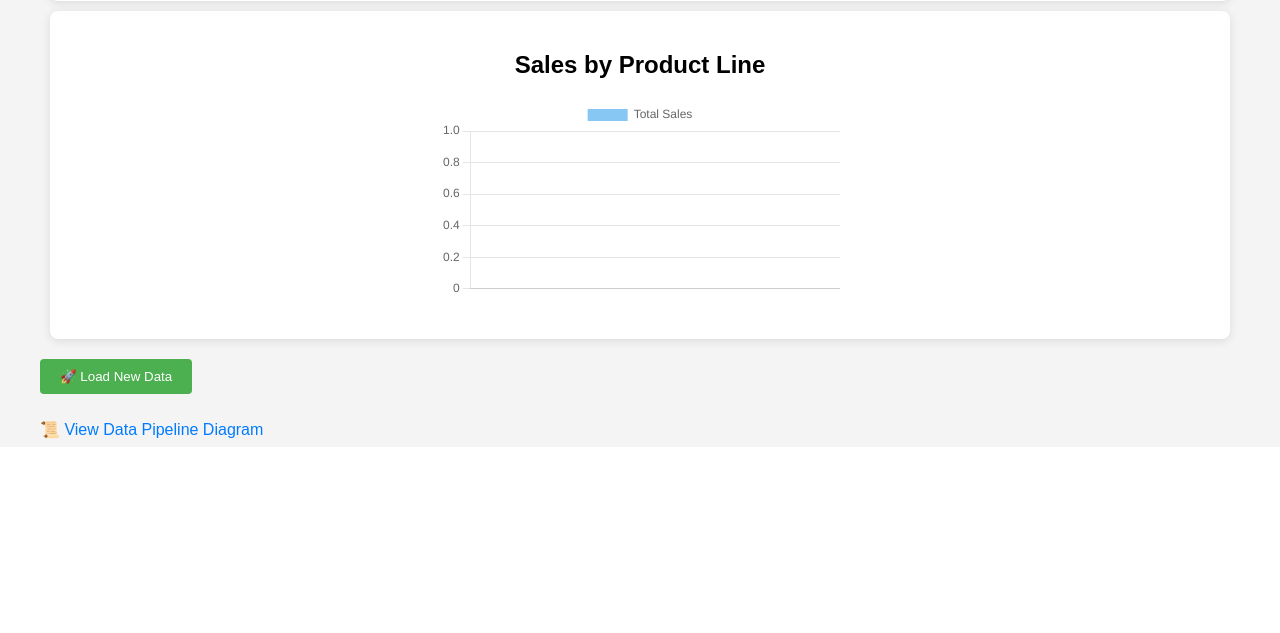
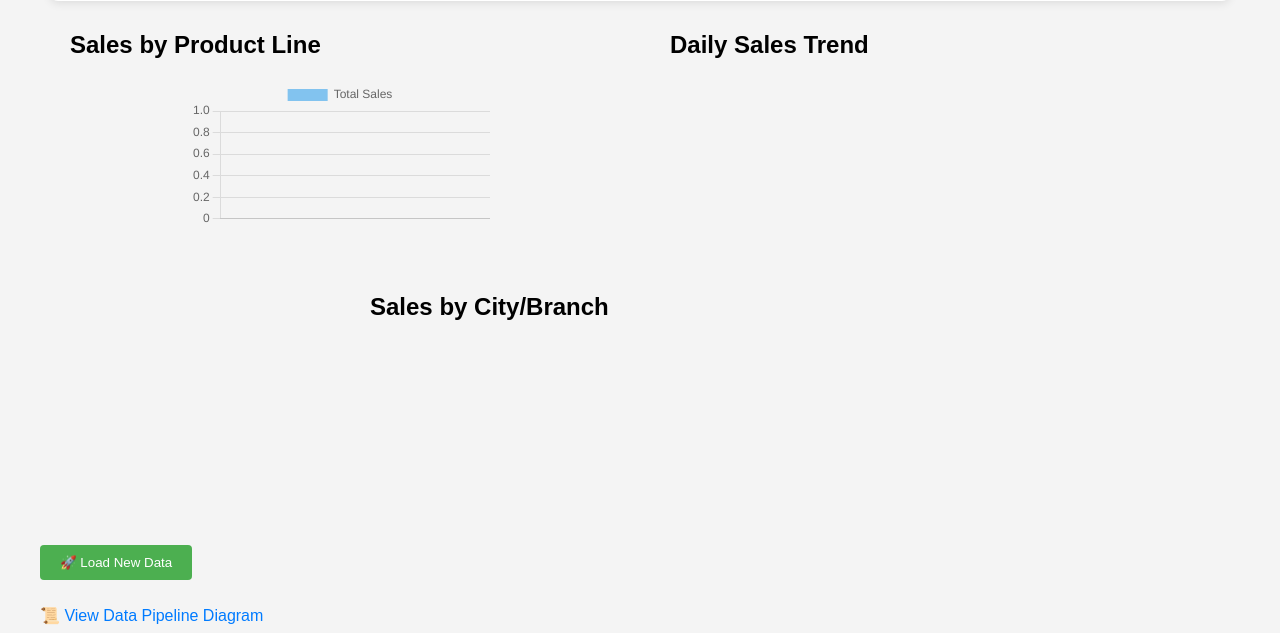
Before and after one commit to SumanthReddy1992/Data_Extraction, a Flask app: page / in a window 1280 px wide. Shown: the part 677-1310 px from the top of the page. Before the commit the page ends 1116 px from the top, so only its background shows below. Run offline with Flask 3, Linux system fonts and the light colour scheme; data that the repository does not hold is empty; a map, chart or similar area stays blank; some libraries are stand-ins or nearby versions.

Commit message:
index.html

```diff
--- a/templates/index.html
+++ b/templates/index.html
@@ -46,6 +46,14 @@
         a:hover {
             text-decoration: underline;
         }
+        .chart-container {
+            display: flex;
+            flex-wrap: wrap;
+            justify-content: space-around;
+        }
+        .chart-box {
+            width: 45%;
+        }
     </style>
 </head>
 <body>
@@ -74,10 +82,22 @@
         <p><strong><span id="unique_customers">Loading...</span></strong></p>
     </div>
 
-    <!-- Chart Container -->
-    <div class="card">
-        <h2>Sales by Product Line</h2>
-        <canvas id="salesChart" width="400" height="200"></canvas>
+    <!-- Chart Section -->
+    <div class="chart-container">
+        <div class="chart-box">
+            <h2>Sales by Product Line</h2>
+            <canvas id="salesByProductChart"></canvas>
+        </div>
+
+        <div class="chart-box">
+            <h2>Daily Sales Trend</h2>
+            <canvas id="dailySalesChart"></canvas>
+        </div>
+
+        <div class="chart-box">
+            <h2>Sales by City/Branch</h2>
+            <canvas id="salesByCityChart"></canvas>
+        </div>
     </div>
 
     <!-- Button to Manually Trigger Data Load -->
@@ -89,7 +109,7 @@
 </div>
 
 <!-- Import Chart.js -->
-<script src="https://cdn.jsdelivr.net/npm/chart.js"></script>
+<script src="https://cdn.jsdelivr.net/npm/chart.js@4.3.0/dist/chart.umd.min.js"></script>
 
 <script>
 // Fetch Data from API and Populate Dashboard
@@ -102,24 +122,48 @@ fetch('/api/data')
         document.getElementById('top_product').innerText = data.top_product;
         document.getElementById('unique_customers').innerText = data.unique_customers;
 
-        // Populate Chart
-        const labels = data.sales_by_product.map(row => row.product_line);
-        const salesData = data.sales_by_product.map(row => row.total_sales);
-
-        const ctx = document.getElementById('salesChart').getContext('2d');
-        new Chart(ctx, {
+        // Chart: Sales by Product Line
+        new Chart(document.getElementById('salesByProductChart').getContext('2d'), {
             type: 'bar',
             data: {
-                labels: labels,
+                labels: data.sales_by_product.map(row => row.product_line),
                 datasets: [{
                     label: 'Total Sales',
-                    data: salesData,
+                    data: data.sales_by_product.map(row => row.total_sales),
                     backgroundColor: 'rgba(54, 162, 235, 0.6)'
                 }]
             },
-            options: {
-                responsive: true
-            }
+            options: { responsive: true }
+        });
+
+        // Chart: Daily Sales Trend
+        new Chart(document.getElementById('dailySalesChart').getContext('2d'), {
+            type: 'line',
+            data: {
+                labels: data.daily_sales.map(row => row.date),
+                datasets: [{
+                    label: 'Total Sales',
+                    data: data.daily_sales.map(row => row.total_sales),
+                    borderColor: 'rgba(75, 192, 192, 1)',
+                    borderWidth: 2,
+                    fill: false
+                }]
+            },
+            options: { responsive: true }
+        });
+
+        // Chart: Sales by City/Branch
+        new Chart(document.getElementById('salesByCityChart').getContext('2d'), {
+            type: 'pie',
+            data: {
+                labels: data.sales_by_city.map(row => row.city),
+                datasets: [{
+                    label: 'Total Sales',
+                    data: data.sales_by_city.map(row => row.total_sales),
+                    backgroundColor: ['#FF6384', '#36A2EB', '#FFCE56']
+                }]
+            },
+            options: { responsive: true }
         });
     });
 
```
